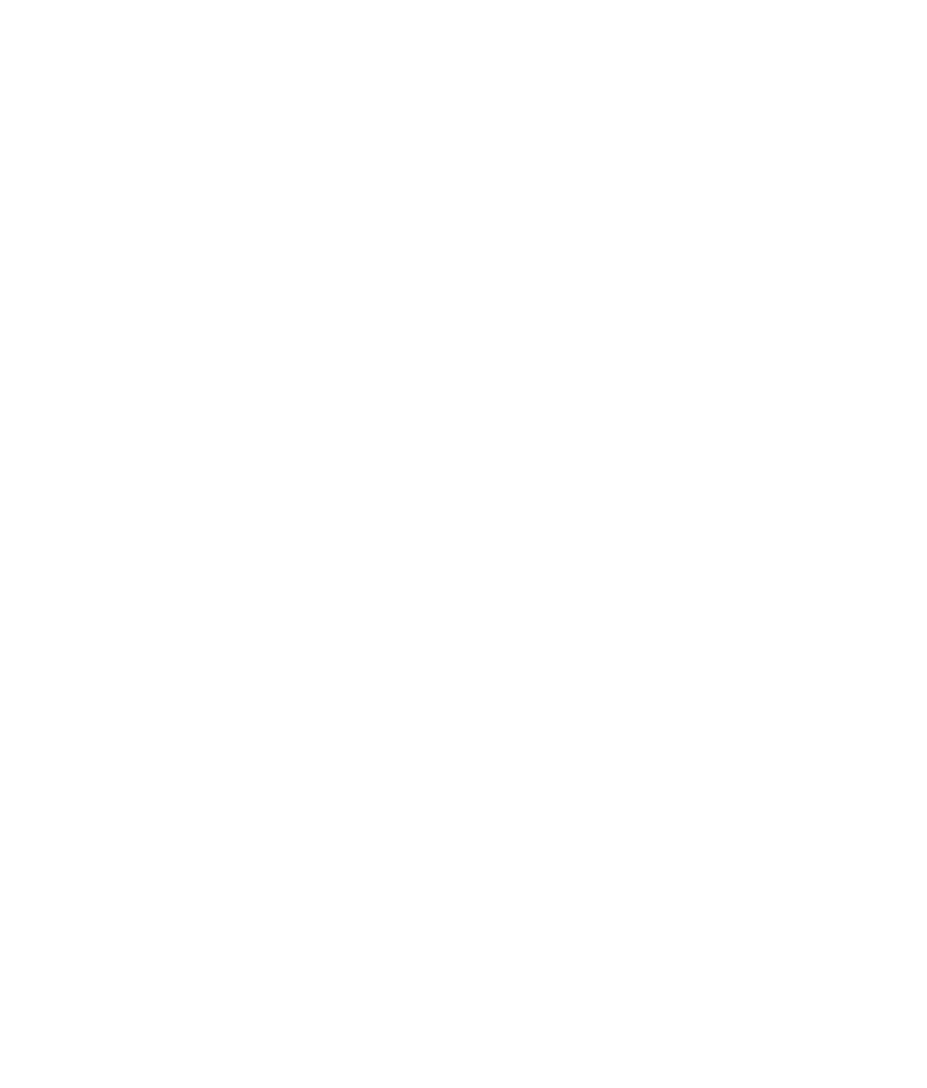
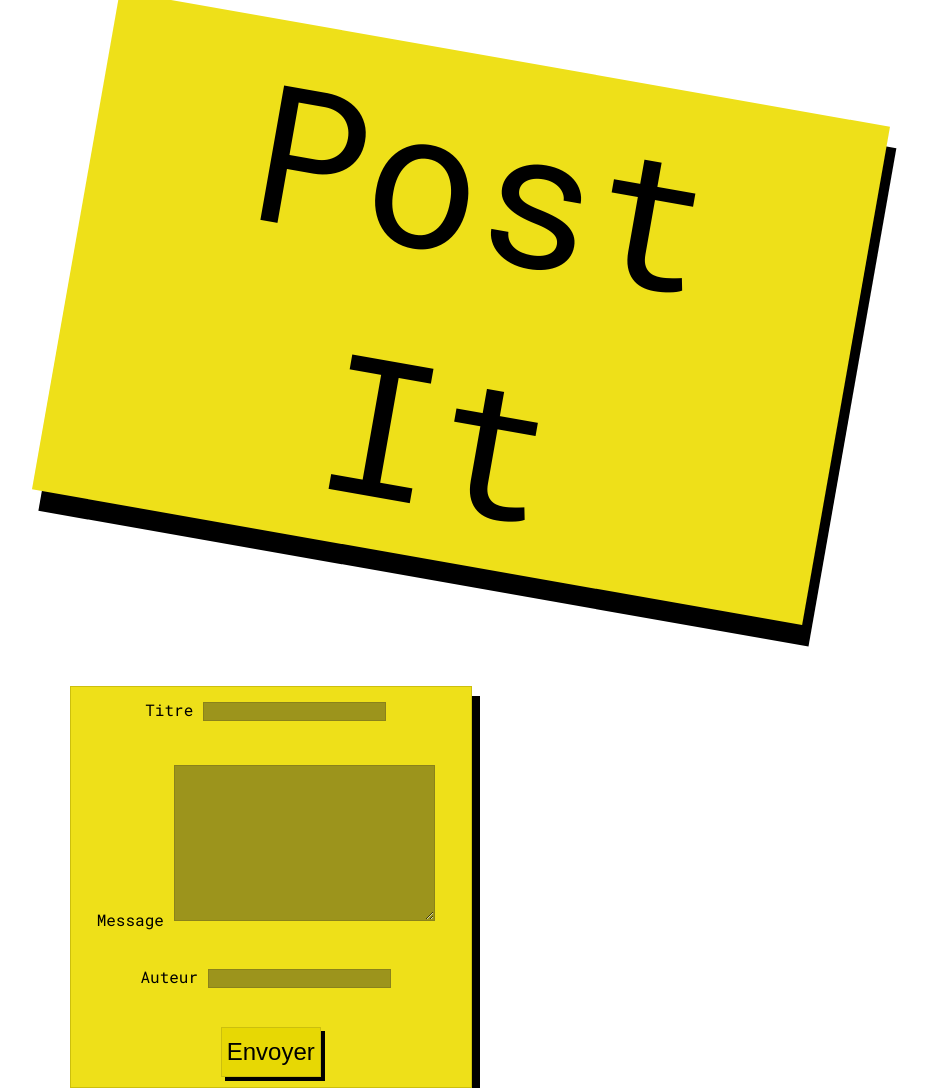
Before and after one commit to Mochafe/PostIt, a website: page public/addPost.html in a window 1280 px wide. Shown: the whole page, without its empty margins (167-1094 px from the left). Before the commit the page ends 800 px from the top, so only its background shows below. Drawn offline with nearby package versions, Linux system fonts and the light colour scheme.

Commit message:
/addPost fini

```diff
--- a/models/model.js
+++ b/models/model.js
@@ -8,6 +8,8 @@ class Model {
             dialect: dbConfig.dialect,
             pool: dbConfig.pool
         });
+
+        this.patate = 1;
     }
 
     async authenticate() {
--- a/public/addPost.html
+++ b/public/addPost.html
@@ -0,0 +1,41 @@
+<!DOCTYPE html>
+<html lang="fr">
+<head>
+    <meta charset="UTF-8">
+    <meta http-equiv="X-UA-Compatible" content="IE=edge">
+    <meta name="viewport" content="width=device-width, initial-scale=1.0">
+    <link rel="stylesheet" href="css/style.css">
+    <script src="https://unpkg.com/axios/dist/axios.min.js"></script>
+    <script src="https://unpkg.com/vue@3"></script>
+    <title>Accueil</title>
+</head>
+<body>
+    <div id="app">
+        <header>
+            <a href="/" class="title-link">
+                <div class="title-header">Post It</div>
+            </a>
+        </header>
+
+        <div class="post-form">
+            <div class="form-group">
+                <label for="title">Titre</label>
+                <input type="text" id="title" class="post-input" v-model="title" required>
+            </div>
+            <div class="form-group">
+                <label for="message">Message</label>
+                <textarea name="message" id="message" class="post-input" cols="30" rows="10" v-model="message"></textarea>
+            </div>
+            <div class="form-group">
+                <label for="author">Auteur</label>
+                <input type="text" id="author" class="post-input" v-model="author" required>
+            </div>
+            <div class="form-group">
+                <input type="submit" value="Envoyer" class="btn-submit" @click="onSubmit">
+            </div>
+        </div>
+    </div>
+
+    <script src="../javascript/addPost.js"></script>
+</body>
+</html>
--- a/public/css/style.css
+++ b/public/css/style.css
@@ -20,7 +20,14 @@ header {
 #app {
 }
 
+.title-link {
+    color: black;
+    text-decoration: none;
+}
+
 .title-header {
+
+
     text-align: center;
     font-size: 15vw;
 
@@ -63,9 +70,30 @@ header {
 }
 
 .btn-post:hover {
+    box-shadow: 5px 7px 2px black;
+}
 
+.btn-submit {
+    color: black;
+    text-decoration: none;
+    font-size: x-large;
+
+    padding: 10px 5px;
+
+    cursor:grab;
+
+    margin-bottom: 10px;
+
+    border: 1px solid rgb(204, 191, 14);
+    box-shadow: 4px 4px black;
+    background-color: rgb(231, 216, 4);
+
+    transition-property: all;
+    transition-duration: 0.5s;
+}
+
+.btn-submit:hover {
     box-shadow: 5px 7px 2px black;
-    transform: rotate(45deg);
 }
 
 .post {
@@ -93,6 +121,34 @@ header {
     box-shadow: 8px 15px 3px black;
 }
 
+.post-form {
+    display: flex;
+    flex-direction: column;
+    justify-content: space-between;
+    align-items: center;
+    max-width: 400px;
+    width: 80%;
+    height: auto;
+
+    aspect-ratio: 1/1;
+
+    background-color: rgb(238, 224, 25);
+    border: 1px solid rgb(204, 191, 14);
+    box-shadow: 8px 10px black;
+
+    margin-top: 70px;
+}
+
+.form-group {
+    margin-top: 10px;
+}
+
+.post-input {
+    background-color: rgb(156, 148, 28);
+    border: 1px solid rgb(138, 130, 27);
+    margin: 5px 10px;
+}
+
 .post-title {
     text-align: center;
     margin: 5px 0;
--- /dev/null
+++ b/public/javascript/addPost.js
@@ -0,0 +1,23 @@
+const app = Vue.createApp({
+    data() {
+        return {
+            title: "",
+            message: "",
+            author: ""
+        }
+    },
+    methods: {
+        onSubmit() {
+            if(title == "" || message == "") return;
+
+            axios.post("/addPost", {
+                title: this.title,
+                message: this.message,
+                author: this.author
+            }).then((res) => {
+                console.log(res.data);
+                window.location.replace(res.data);
+            });
+        }
+    },
+}).mount("#app");
--- a/public/javascript/index.js
+++ b/public/javascript/index.js
@@ -11,7 +11,7 @@ const app = Vue.createApp({
                 this.posts = response.data;
             });
 
-        }
+        },
     },
     beforeMount() {
         this.getPosts()
```
Also changed, not shown: public/index.html (+4 -3 lines), server.js (+25 -7 lines).
